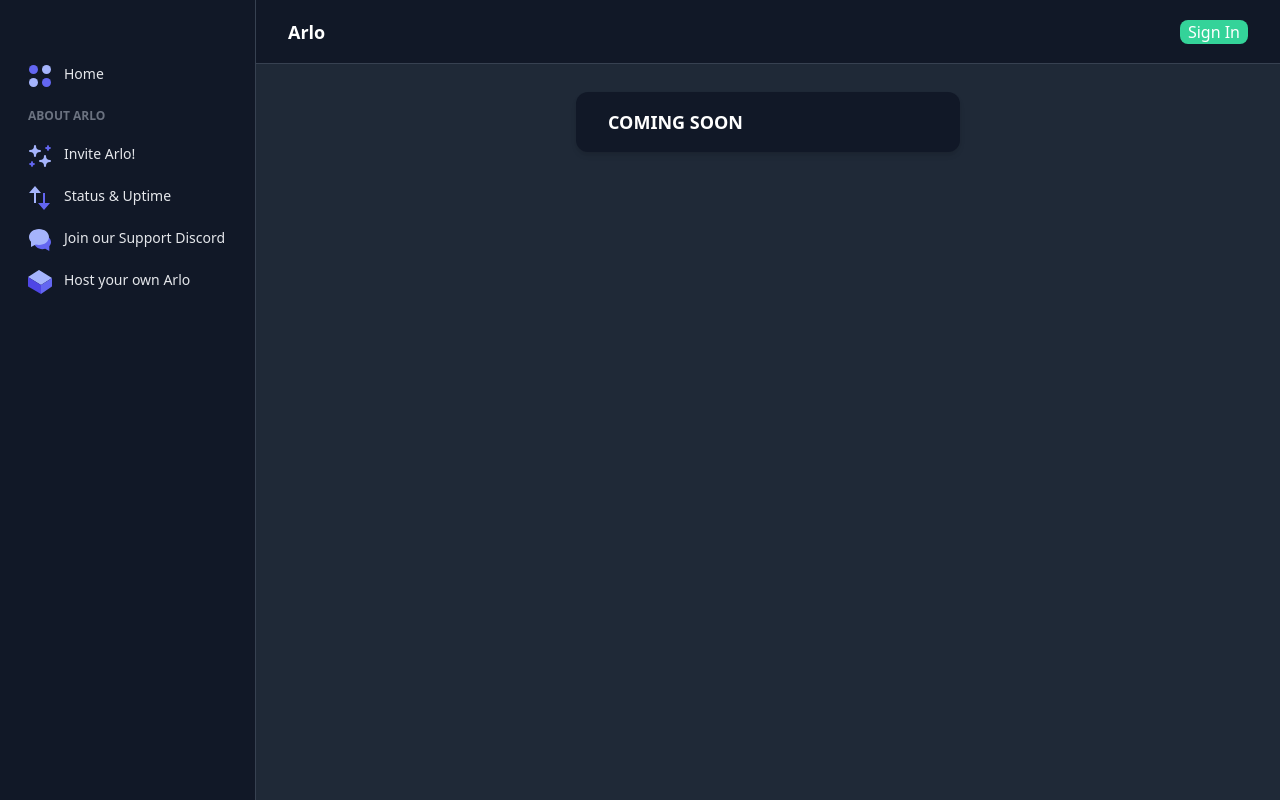
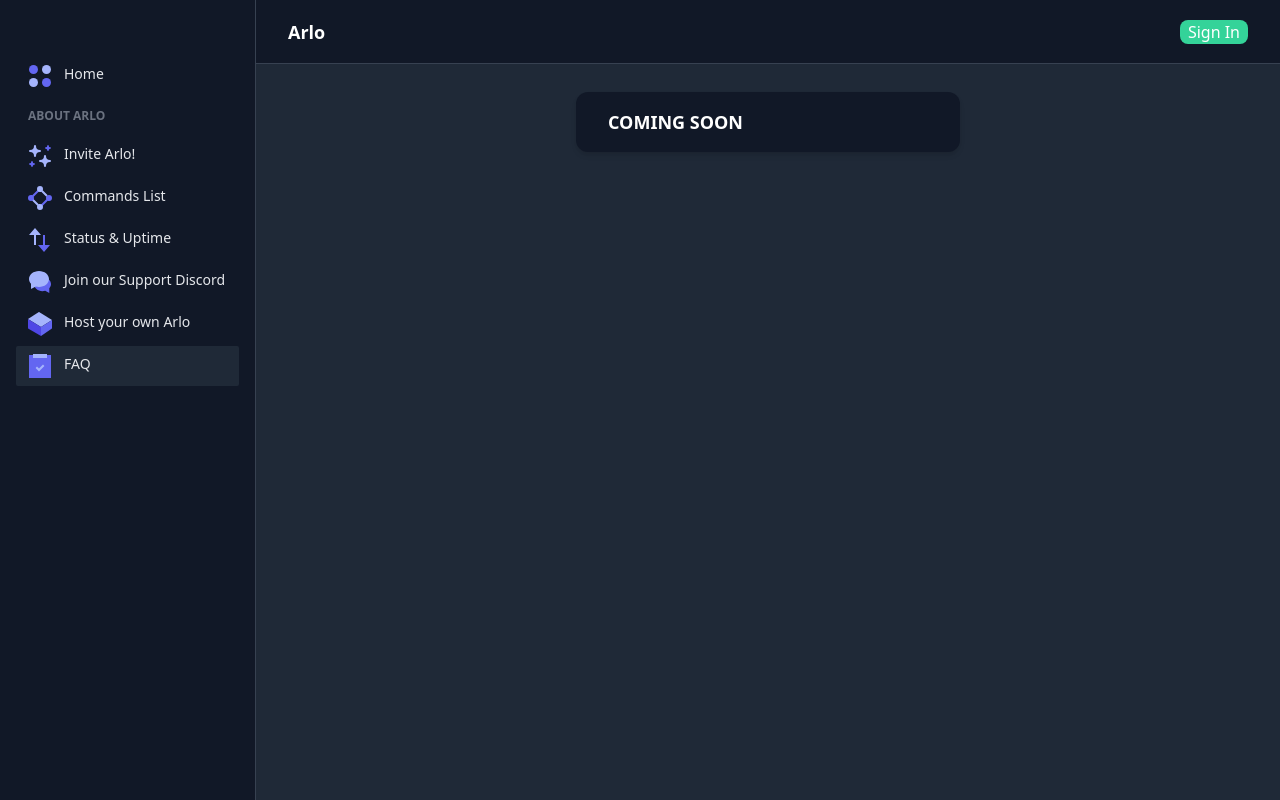
Before and after one commit to PlutonusDev/Arlo, a Next.js app: page /faq in a window 1280 px wide. Built offline with nearby package versions, Linux system fonts and the light colour scheme; no server answers.

Commit message:
#8 update NavLinks

```diff
--- a/src/assets/components/Sidebar.tsx
+++ b/src/assets/components/Sidebar.tsx
@@ -79,6 +79,17 @@ function Sidebar({ sidebarOpen, setSidebarOpen }) {
 								<span className="text-sm font-medium">Invite Arlo!</span>
 							</div>
 						</NavLink>
+						<NavLink href="/commands">
+							<div className="flex flex-grow">
+								<svg className="flex-shrink-0 h-6 w-6 mr-3" viewBox="0 0 24 24">
+									<path className="fill-current text-indigo-500" d="M19.714 14.7l-7.007 7.007-1.414-1.414 7.007-7.007c-.195-.4-.298-.84-.3-1.286a3 3 0 113 3 2.969 2.969 0 01-1.286-.3z" />
+									<path className="fill-current text-indigo-300" d="M10.714 18.3c.4-.195.84-.298 1.286-.3a3 3 0 11-3 3c.002-.446.105-.885.3-1.286l-6.007-6.007 1.414-1.414 6.007 6.007z" />
+									<path className="fill-current text-indigo-500" d="M5.7 10.714c.195.4.298.84.3 1.286a3 3 0 11-3-3c.446.002.885.105 1.286.3l7.007-7.007 1.414 1.414L5.7 10.714z" />
+									<path className="fill-current text-indigo-300" d="M19.707 9.292a3.012 3.012 0 00-1.415 1.415L13.286 5.7c-.4.195-.84.298-1.286.3a3 3 0 113-3 2.969 2.969 0 01-.3 1.286l5.007 5.006z" />
+								</svg>
+								<span className="text-sm font-medium">Commands List</span>
+							</div>
+						</NavLink>
 						<NavLink href="https://status.arlo.gg/">
 							<div className="flex flex-grow">
 								<svg className="flex-shrink-0 h-6 w-6 mr-3" viewBox="0 0 24 24">
@@ -107,6 +118,16 @@ function Sidebar({ sidebarOpen, setSidebarOpen }) {
 								<span className="text-sm font-medium">Host your own Arlo</span>
 							</div>
 						</NavLink>
+						<NavLink href="/faq">
+							<div className="flex flex-grow">
+								<svg className="flex-shrink-0 h-6 w-6 mr-3" viewBox="0 0 24 24">
+									<path className="fill-current text-indigo-500" d="M8 1v2H3v19h18V3h-5V1h7v23H1V1z" />
+									<path className="fill-current text-indigo-500" d="M1 1h22v23H1z" />
+									<path className="fill-current text-indigo-300" d="M15 10.586L16.414 12 11 17.414 7.586 14 9 12.586l2 2zM5 0h14v4H5z" />
+								</svg>
+								<span className="text-sm font-medium">FAQ</span>
+							</div>
+						</NavLink>
 					</ul>
 					{session && <>
 						<h3 className="mt-4 text-xs uppercase text-gray-500 font-semibold pl-3">Customisation</h3>
```
